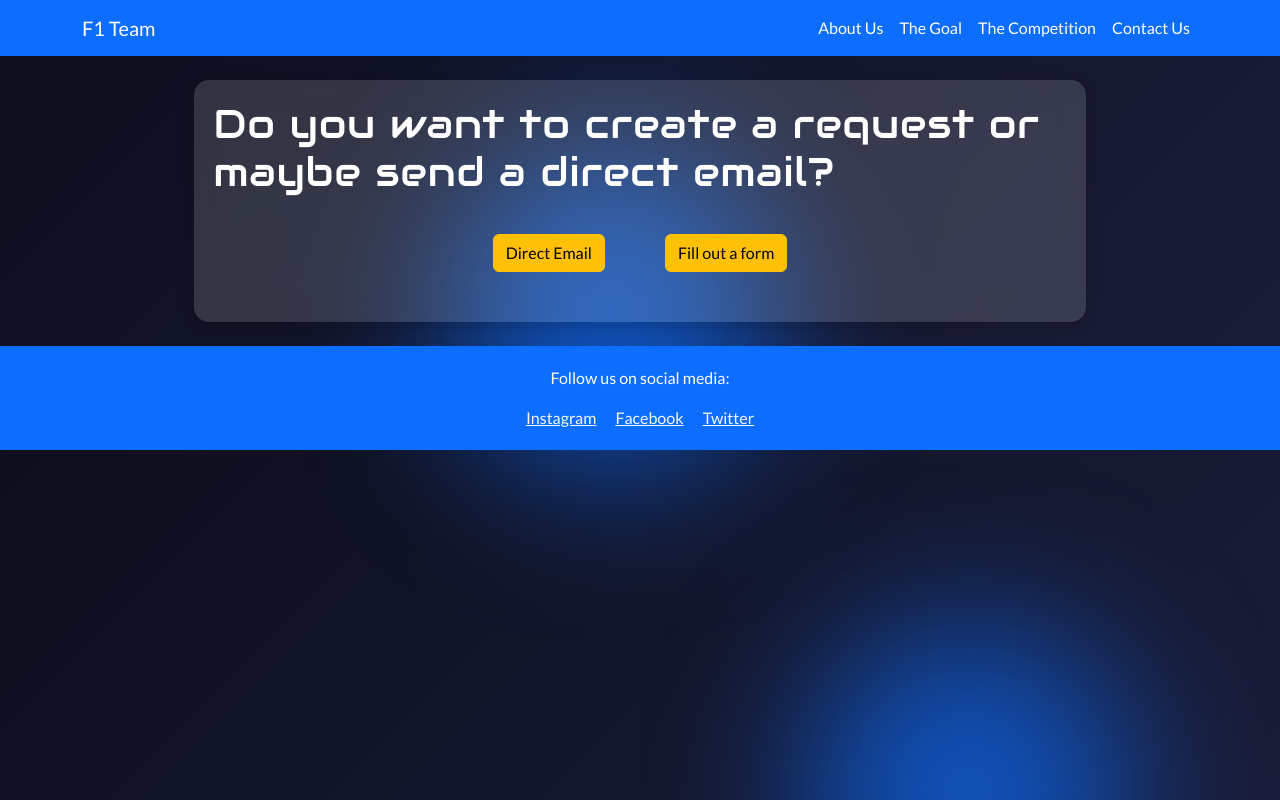
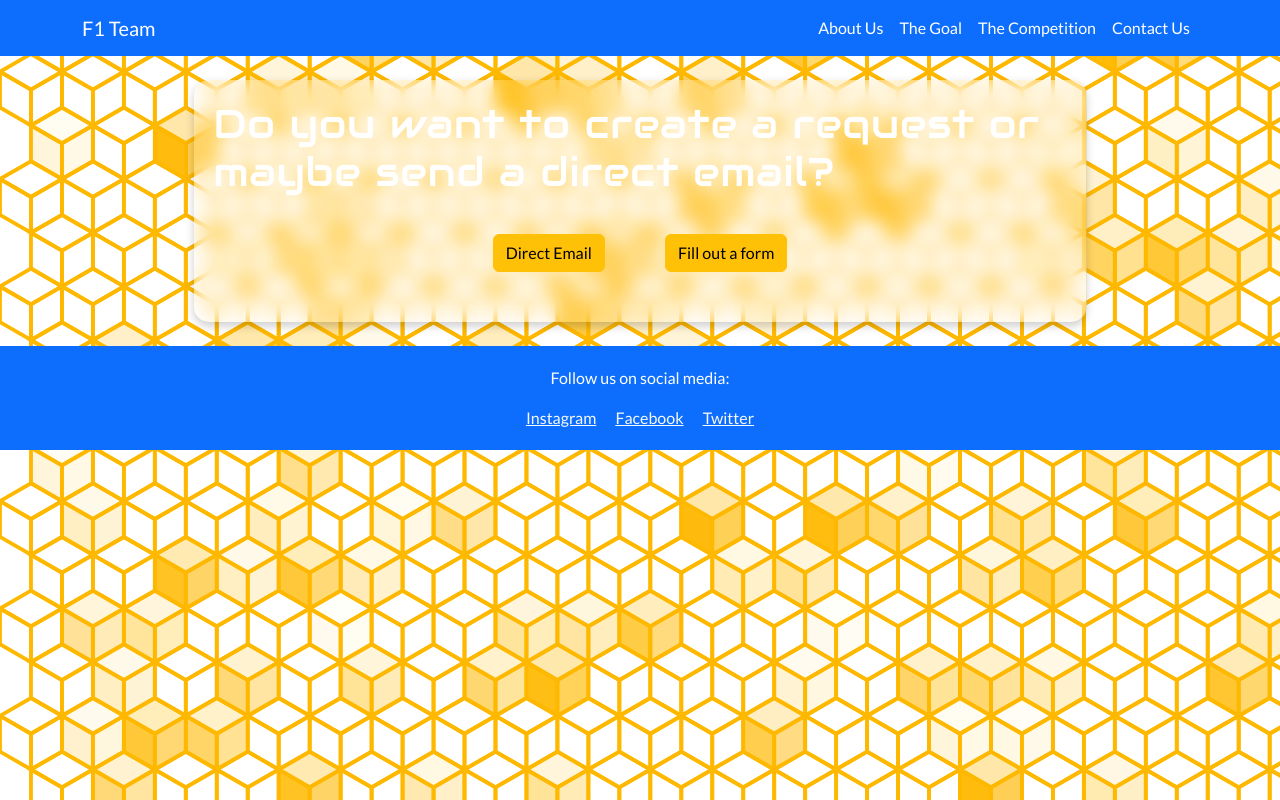
Before and after one commit to GeorgVerg/racingTeamWeb, a Django app: page /contact-us/ in a window 1280 px wide. Run offline with Django 5.2, Linux system fonts and the light colour scheme; some libraries are stand-ins or nearby versions.

Commit message:
added nicer background

```diff
--- a/racers/static/css/base.css
+++ b/racers/static/css/base.css
@@ -7,7 +7,8 @@
 
 body {
     background: linear-gradient(135deg, #0d0f1e, #1a1d39);
-    color: #ffff;
+    background-image: url("../images/image.png");
+    color: var(--secondary-color);
     overflow-x: hidden;
 
     font-family: "Lato", sans-serif;
@@ -34,13 +35,13 @@ h1, h2, h3, h4, h5 ,h6 {
 }
 
 .floating-window {
-    background: rgba(255, 255, 255, 0.15);
-    backdrop-filter: blur(15px);
+    background: var(--floating-bg);
+    backdrop-filter: blur(10px);
     border-radius: 15px;
     padding: 20px;
-    width: min(80%, 1150px);
+    max-width: 80%;
     margin: auto;
-    box-shadow: 0 4px 15px rgba(0, 0, 0, 0.2);
+    box-shadow: 0 4px 10px rgba(0, 0, 0, 0.2);
     transition: transform 0.3s ease-in-out, box-shadow 0.3s ease-in-out;
 }
 
@@ -50,62 +51,73 @@ h1, h2, h3, h4, h5 ,h6 {
 
 .floating-window:has(>.hover):hover, .btn-hover:hover {
     transform: translateY(-5px);
-    box-shadow: 0 6px 20px rgba(255, 255, 255, 0.3);
+    box-shadow: 0 6px 20px rgba(0, 0, 0, 0.3);
 }
 
-.background-shapes {
+/* Geometric Background */
+
+.background-grid {
     position: fixed;
-    width: 100%;
-    height: 100vh;
     top: 0;
     left: 0;
+    width: 100vw;
+    height: 100vh;
     z-index:-1;
     overflow: hidden;
+    display: flex;
+    flex-wrap: wrap;
+    justify-content: space-around;
+    align-items: center;
+
+
+    /* grid-template-columns: repeat(auto-fill, 100px);
+    grid-template-rows: repeat(auto-fill, 100px);
+    gap: 50px; */
 }
 
-.background-shapes::before,
-.background-shapes::after {
-    content: "";
-    position: absolute;
-    width: 300px;
-    height: 300px;
-    background: radial-gradient(circle, rgba(13, 110, 253, 0.4) 0%, rgba(13, 110, 253.0) 70%);
-    filter: blur(80px);
-    border-radius: 50%;
-}
+/* Geometric Shape Bases */
 
-.background-shapes::before {
-    top: 10%;
-    left: 15%;
+.shape {
+    position: relative;
+    width: 60px;
+    height: 60px;
+    background: var(--primary-color);
+    opacity: 0.3;
     animation: moveShapes 10s infinite alternate ease-in-out;
 }
 
-.background-shapes::after{
-    bottom: 10%;
-    right: 15%;
-    animation: moveShapesReversed 10s infinite alternate ease-in-out;
+/* Triangle Shape */
+
+.shape.triangle {
+    width: 0;
+    height: 0;
+    border-left: 30px solid transparent;
+    border-right: 30px solid transparent;
+    border-bottom: 60px solid var(--accent-color);
+}
+
+/* Rectangle */
+
+.shape.rectangle {
+    width: 80px;
+    height: 40px;
+    background: var(--primary-color);
+}
+
+/* Hexagon */
+
+.shape.hexagon {
+    width: 50px;
+    height: 30px;
+    background: var(--accent-color);
+    clip-path: polygon(25% 0%, 75% 0%, 100% 50%, 75% 100%, 25% 100%, 0% 50%)
 }
 
 @keyframes moveShapes {
     0% {
-        transform: translateY(10%) translateX(10%);
-    }
-    50% {
-        transform: translateY(10%) translateX(90%);
+        transform: translateY(0) rotate(0deg);
     }
     100% {
-        transform: translateY(90%) translateX(90%);
+        transform: translateY(20px) rotate(10deg);
     }
 }
-
-@keyframes moveShapesReversed {
-    0% {
-        transform: translateY(100%) translateX(90%);
-    }
-    50% {
-        transform: translateY(90%) translateX(10%);
-    }
-    100% {
-        transform: translateY(10%) translateX(10%);
-    }
-}
--- a/racers/templates/base.html
+++ b/racers/templates/base.html
@@ -50,5 +50,4 @@
 
     <script src="https://cdn.jsdelivr.net/npm/bootstrap@5.3.0/dist/js/bootstrap.bundle.min.js"></script>
 </body>
-<div class="background-shapes"></div>
 </html>
```
Also changed, not shown: racers/static/images/image.png (added).
